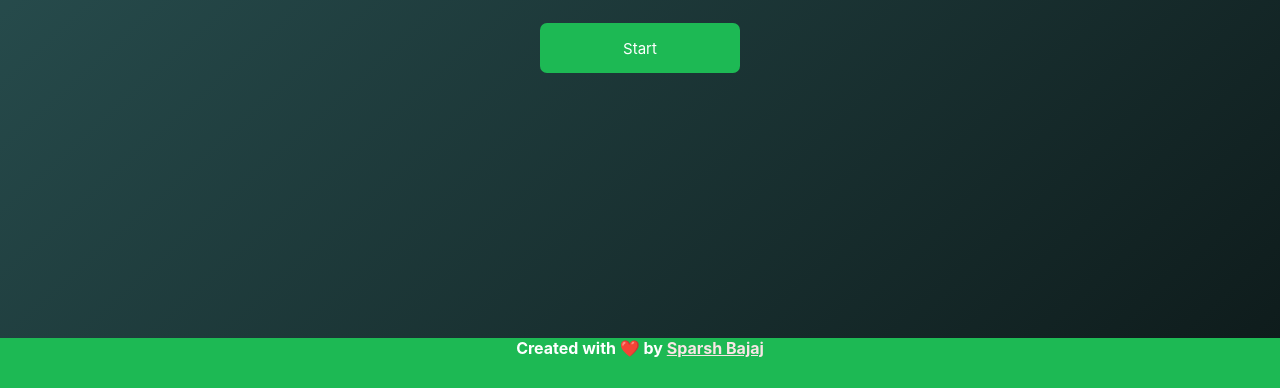
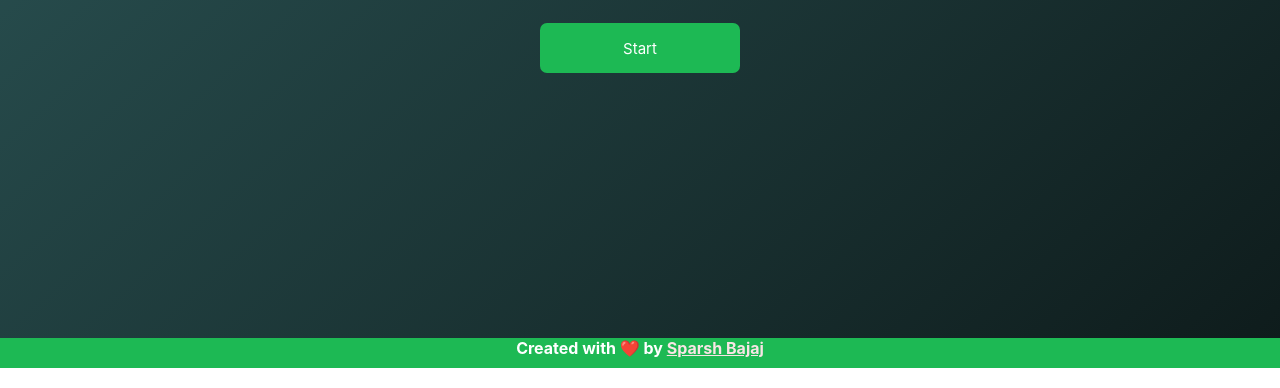
Before and after one commit to sparshbajaj/mudic, a React app: page public/index.html in a window 1280 px wide. Shown: the part 432-820 px from the top of the page. Built offline with nearby package versions, Linux system fonts and the light colour scheme; a web font is replaced by a local one.

Commit message:
Update index.html

```diff
--- a/public/index.html
+++ b/public/index.html
@@ -7,7 +7,7 @@
     <link rel="shortcut icon" href="%PUBLIC_URL%/favicon.ico" />
     <link href="https://fonts.googleapis.com/icon?family=Material+Icons|Material+Icons+Outlined" rel="stylesheet">
     <meta name="viewport" content="width=device-width, initial-scale=1" />
-    <meta name="theme-color" content="#000000" />
+    <meta name="theme-color" content="#1DB954" />
     <meta name="description" content="Analyze your mood based on what you're listening to on Spotify." />
     <!--
       manifest.json provides metadata used when your web app is installed on a
@@ -26,8 +26,8 @@
     <title>Mudic</title>
     <style>
       .footer {
-  height: 30px;
-  margin-top: -30px;
+  height: 30px!important;
+  margin-top: -30px!important;
   text-align: center!important;
   background-color: #1DB954!important;
 }
```
